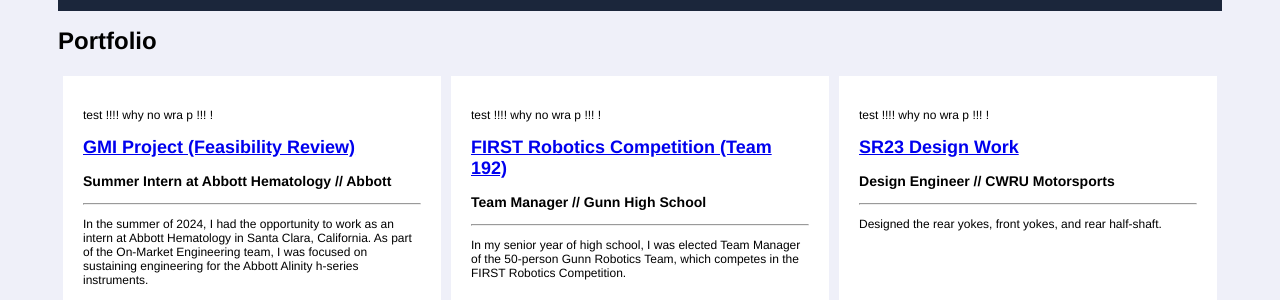
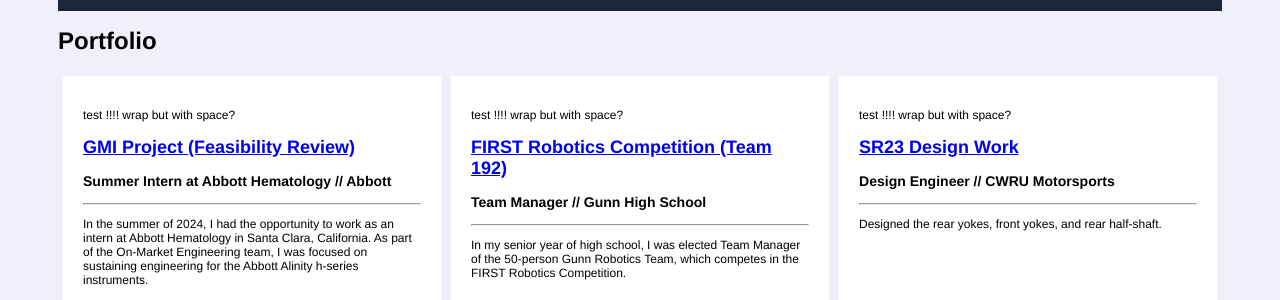
Before and after one commit to lucyttma/lucyttma.github.io, a Jekyll site: the page built from static/portfolio.html, in a window 1280 px wide. Shown: the part 149-449 px from the top of the page. Built offline with Jekyll 4.4.1, drawn with Linux system fonts in a browser that asks for light colours.

Commit message:
Update portfolio.html

```diff
--- a/static/portfolio.html
+++ b/static/portfolio.html
@@ -7,7 +7,7 @@
 <div class="wrapper">
   {% for project in site.portfolio %}
       <div class="div-portfolio" >
-        <p> test !!!! why no wra p !!! !</p>
+        <p> test !!!! wrap but with space? </p>
         <h2><a href="{{ project.url }}">{{ project.name }}</a></h2>
         <h3>{{ project.position }} // {{project.organization}} </h3>
         <hr />
```
